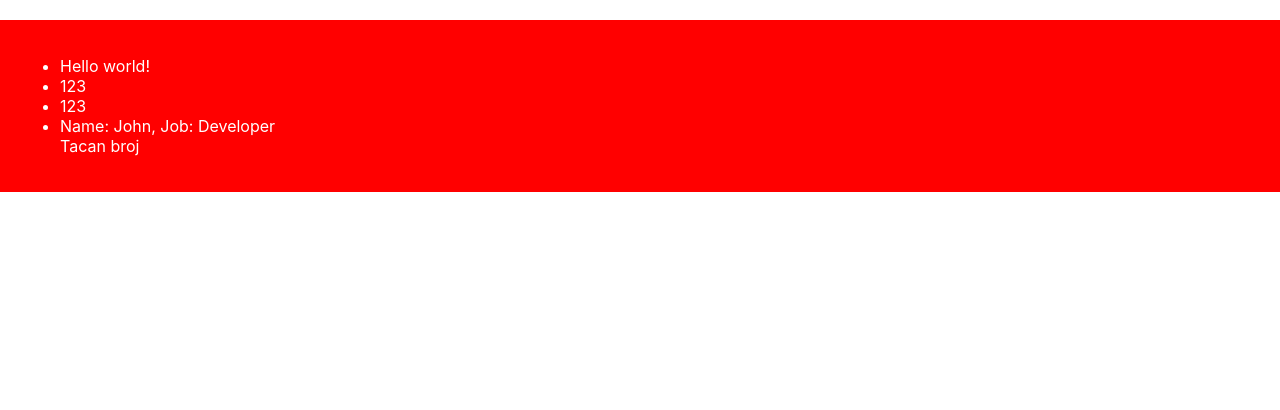
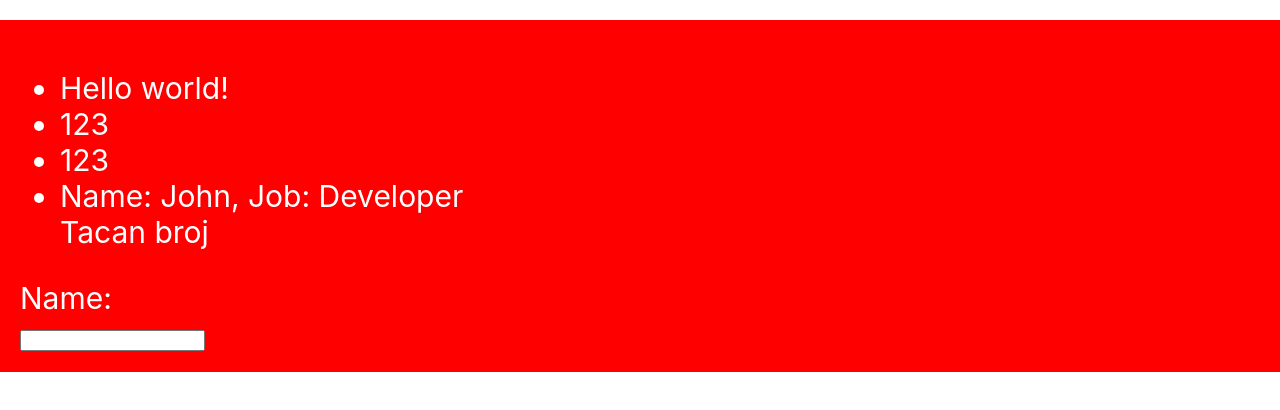
Before and after one commit to stedza93/WebCourse-Frontend, a React (Create React App) app in the folder user-app/: page / in a window 1280 px wide. Shown: the top 410 px of the page. Built offline with nearby package versions, Linux system fonts and the light colour scheme.

Commit message:
htmlFor i className dodati na elemente

```diff
--- a/user-app/src/App.css
+++ b/user-app/src/App.css
@@ -36,3 +36,6 @@
     transform: rotate(360deg);
   }
 }
+.container-wrapper{
+  font-size: 30px;
+}
--- a/user-app/src/App.js
+++ b/user-app/src/App.js
@@ -13,7 +13,7 @@ function App() {
       color: "#fff",
     };
   return (
-    <div style={containerStyle}>
+    <div style={containerStyle} className="container-wrapper">
       <ul>
         <li>{text}</li>
         <li>{myNumber}</li>
@@ -24,6 +24,8 @@ function App() {
         </li>
         {myNumber === 123 ? "Tacan broj" : "Pogresan broj"}
       </ul>
+      <label htmlFor="name">Name:</label> <br></br>
+      <input type="text" id="name"></input>
     </div>
   );
 }
```
